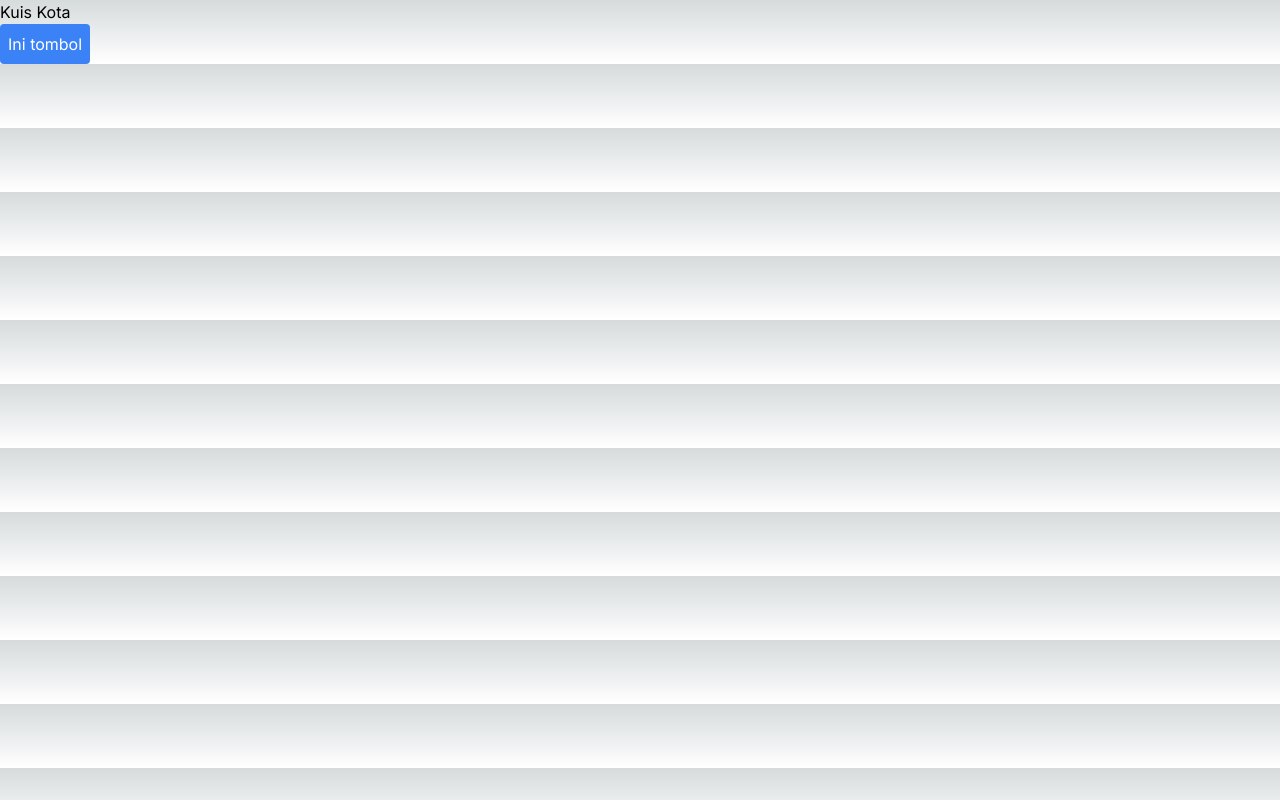
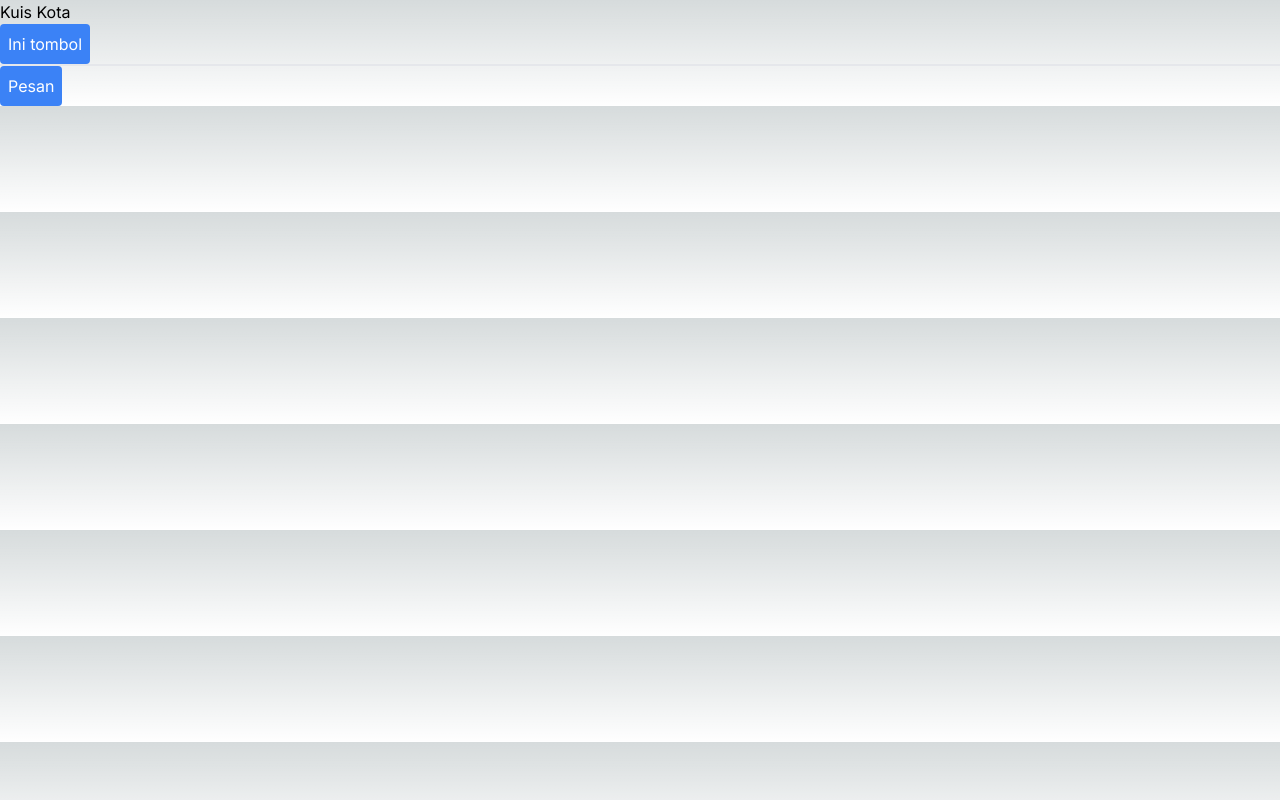
Before and after one commit to AlfanMarcel/04-event-dan-state, a Next.js app: page / in a window 1280 px wide. Built offline with nearby package versions, Linux system fonts and the light colour scheme.

Commit message:
Praktikum 2

```diff
--- a/src/app/page.tsx
+++ b/src/app/page.tsx
@@ -1,6 +1,6 @@
 "use client";
-import Tombol_1 from '@/components/button';
-import Image from "next/image";
+import Tombol_1, {Tombol_2} from '@/components/button';
+
 
 export default function Home() {
   return (
@@ -8,6 +8,8 @@
       <div className='container mx-auto'>
         <h2>Kuis Kota</h2>
         <Tombol_1 />
+        <hr /><hr />
+        <Tombol_2 isiPesan="Ini Pesanku" namaTombol="Pesan" />
       </div>
     </>
   );
--- a/src/components/button.tsx
+++ b/src/components/button.tsx
@@ -1,3 +1,12 @@
+export function Tombol_2({isiPesan, namaTombol}) {
+    return(
+        <button
+            className="bg-blue-500 hover:bg-blue-700 text-white p-2 rounded"
+            onClick={()=> alert(isiPesan)}>
+                {namaTombol}
+            </button>
+    );
+}
 export default function Tombol_1() {
     function handleClick() {
         alert("Tombol telah ditekan!!!");
```
Also changed, not shown: 1 other file (tests, documents, lock files or other folders).
